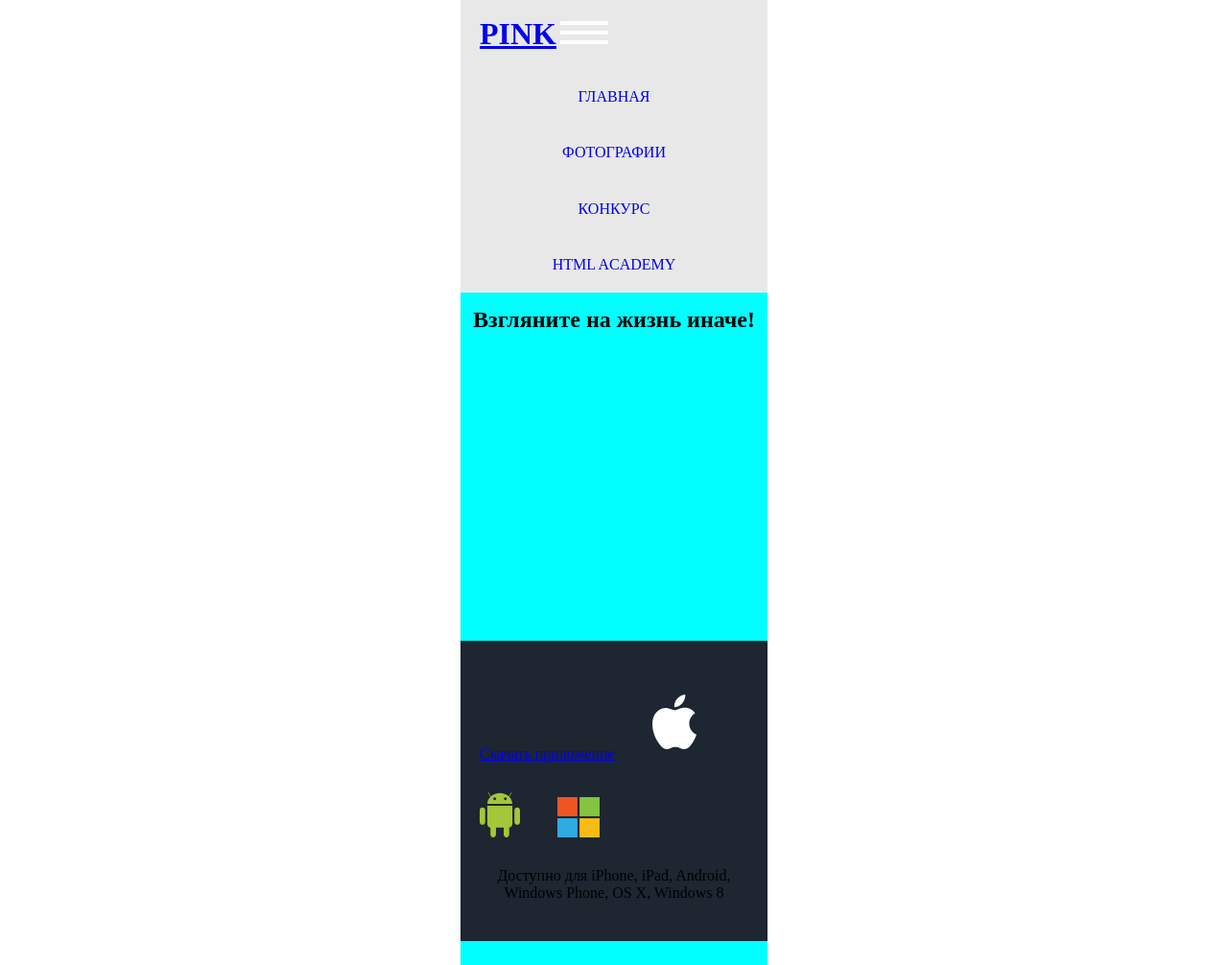
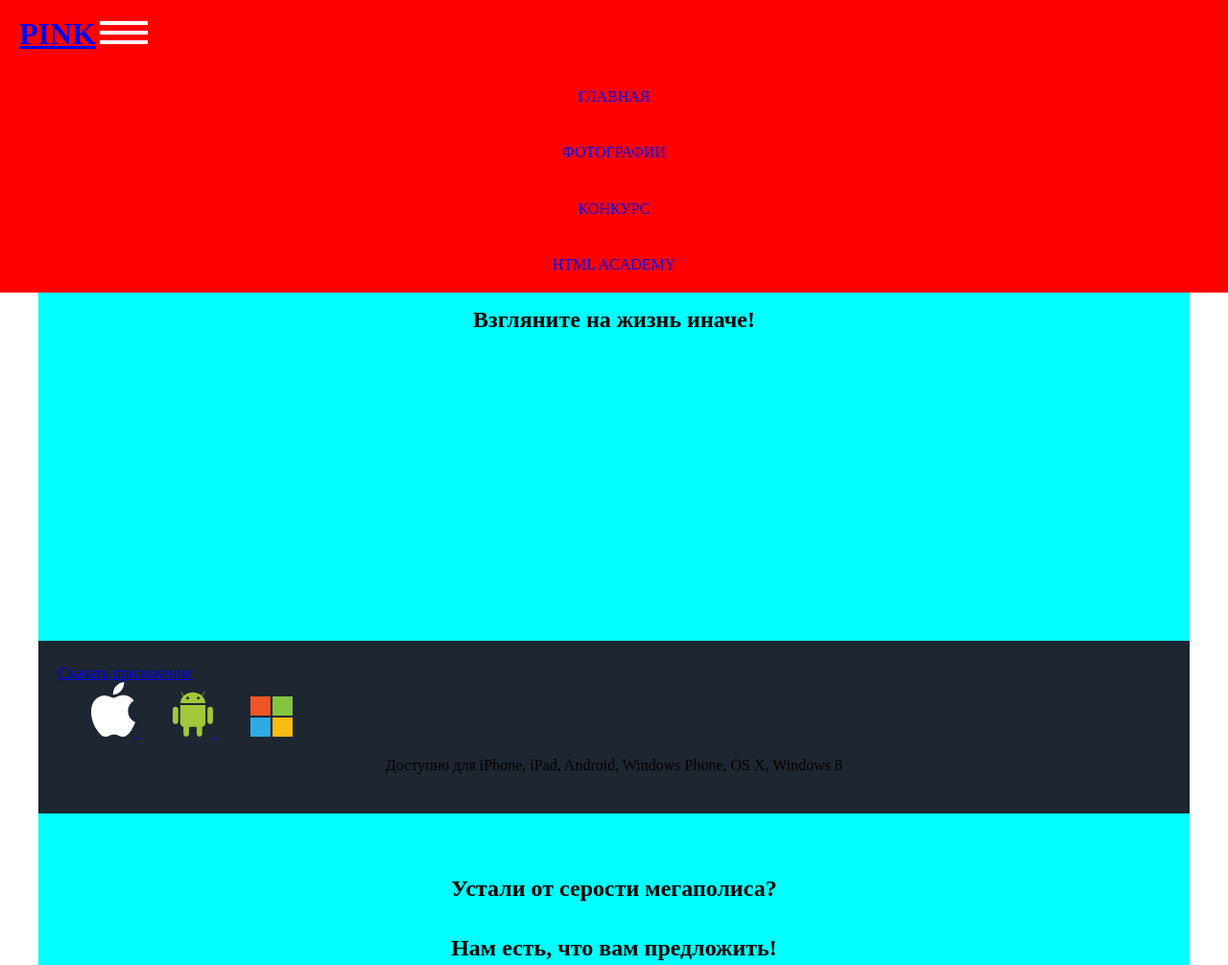
Before and after one commit to bashmakovartur/149731-pink, a website: page index.html in a window 1280 px wide. Shown: the top 1006 px of the page at 96% size. Drawn offline with nearby package versions, Linux system fonts and the light colour scheme; files that its build step writes are made by us from their sources.

Commit message:
продолжаем

```diff
--- a/index.html
+++ b/index.html
@@ -23,9 +23,11 @@
 			<h2 class="page-main__title">Взгляните на жизнь иначе!</h2>
 			<section class="app">
 					<a class="app__link  btn" href="https://play.google.com">Скачать приложение</a>
-				<img class="app__logo  app__logo--apple" src="/img/logo-apple.svg">
-				<img class="app__logo  app__logo--android" src="/img/logo-android.svg">
-				<img class="app__logo  app__logo--win" src="/img/logo-microsoft.svg">
+				<a class="app__logo" href="https://itunes.apple.com"><img class="app__logo--apple" src="/img/logo-apple.svg">
+				</a>
+				<a class="app__logo" href="https://play.google.com"><img class="app__logo--android" src="/img/logo-android.svg">
+				</a>
+				<a class="app__logo" href="https://www.microsoftstore.com"><img class="app__logo--win" src="/img/logo-microsoft.svg"></a>
 				<p class="app__text">Доступно для iPhone, iPad, Android, Windows Phone, OS X, Windows 8</p>
 			</section>
 			<section class="promo">
--- a/less/blocks/app.less
+++ b/less/blocks/app.less
@@ -2,7 +2,7 @@
 	padding: 25px 20px 25px;
 	background-color: #1d2631;
 
-	.app__btn {
+	.app__link {
 		display: block;
 		margin: 0 auto;
 	}
--- a/less/blocks/header.less
+++ b/less/blocks/header.less
@@ -1,5 +1,6 @@
 .header {
-	.container();
+
+//	.container();
 
 	min-width: 320px;
 	min-height: 67px;
@@ -22,8 +23,8 @@
 
 
 @media screen and @tablet-width {
+
 	.header {
-//		.container();
 		background-color: red;
 	}
 }
--- a/less/style.less
+++ b/less/style.less
@@ -1,6 +1,4 @@
-@tablet-width: "(min-width: 700px)";
-@desktop-width: "(min-width: 1200px)";
-
+@import "variables.less";
 @import "blocks/app.less";
 @import "blocks/btn.less";
 @import "blocks/form-edit.less";
--- /dev/null
+++ b/less/variables.less
@@ -0,0 +1,2 @@
+@tablet-width: (min-width: 700px);
+@desktop-width: (min-width: 1200px);
```
